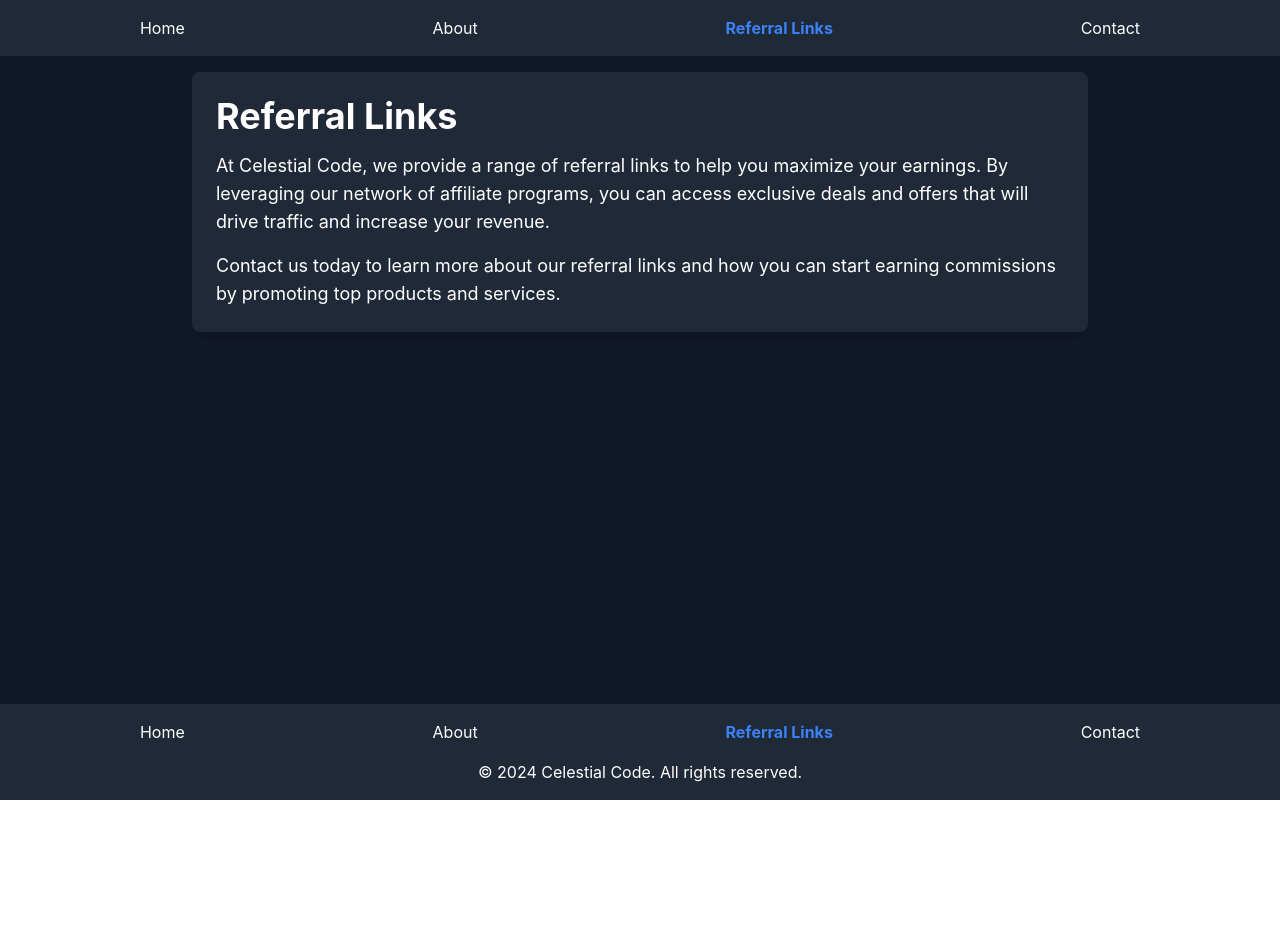
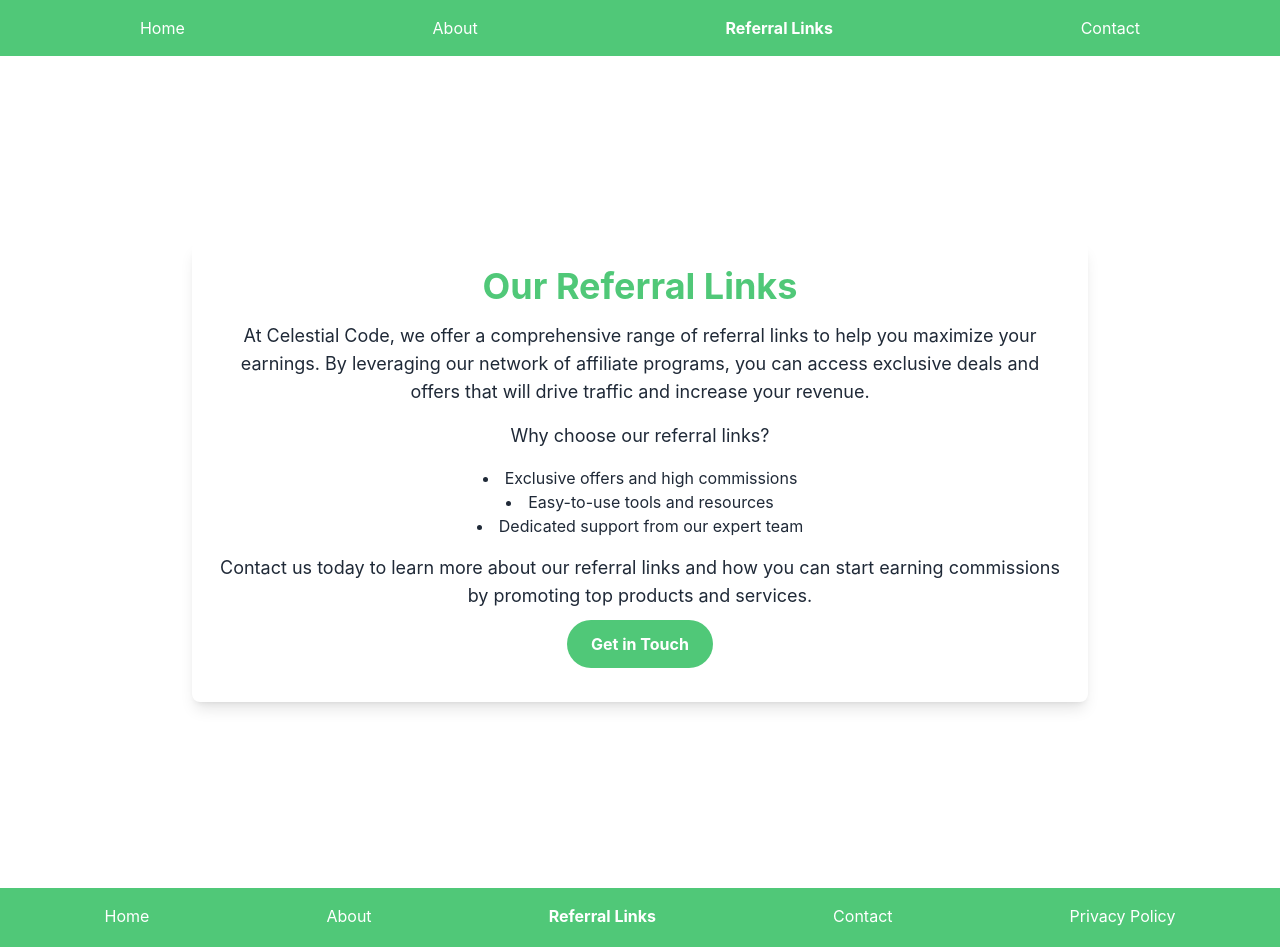
Before and after one commit to BryanHankins/CelestialCode, a React (Create React App) app: page /referral-links in a window 1280 px wide. Shown: the top 947 px of the page. Before the commit the page ends 800 px from the top, so only its background shows below. Built offline with nearby package versions, Linux system fonts and the light colour scheme.

Commit message:
1.02 version

```diff
--- a/src/App.tsx
+++ b/src/App.tsx
@@ -4,6 +4,7 @@
 import About from './pages/About';
 import ReferralLinks from './pages/ReferralLinks';
 import Contact from './pages/Contact';
+import PrivacyPolicy from './pages/Privacypolicy';
 import Navbar from './components/Navbar';
 import Footer from './components/Footer';
 import './index.css';
@@ -11,7 +12,7 @@
 const App: React.FC = () => {
   return (
     <Router>
-      <div className="min-h-screen bg-gray-900 text-white flex flex-col">
+      <div className="min-h-screen emerald text-black flex flex-col">
         <Navbar />
         <div className="flex-grow p-4">
           <Routes>
@@ -19,6 +20,7 @@
             <Route path="/about" element={<About />} />
             <Route path="/referral-links" element={<ReferralLinks />} />
             <Route path="/contact" element={<Contact />} />
+            <Route path="/privacy-policy" element={<PrivacyPolicy />} />
           </Routes>
         </div>
         <Footer />
--- a/src/components/Footer.tsx
+++ b/src/components/Footer.tsx
@@ -3,13 +3,13 @@
 
 const Footer: React.FC = () => {
   return (
-    <footer className="bg-gray-800 p-4">
+    <footer className="bg-emerald p-4">
       <ul className="flex justify-around">
         <li>
           <NavLink
             to="/"
             className={({ isActive }) =>
-              isActive ? 'text-blue-500 font-bold' : 'text-white hover:text-gray-300'
+              isActive ? 'text-white font-bold' : 'text-white hover:text-gray-300'
             }
             end
           >
@@ -20,7 +20,7 @@
           <NavLink
             to="/about"
             className={({ isActive }) =>
-              isActive ? 'text-blue-500 font-bold' : 'text-white hover:text-gray-300'
+              isActive ? 'text-white font-bold' : 'text-white hover:text-gray-300'
             }
           >
             About
@@ -30,7 +30,7 @@
           <NavLink
             to="/referral-links"
             className={({ isActive }) =>
-              isActive ? 'text-blue-500 font-bold' : 'text-white hover:text-gray-300'
+              isActive ? 'text-white font-bold' : 'text-white hover:text-gray-300'
             }
           >
             Referral Links
@@ -40,10 +40,20 @@
           <NavLink
             to="/contact"
             className={({ isActive }) =>
-              isActive ? 'text-blue-500 font-bold' : 'text-white hover:text-gray-300'
+              isActive ? 'text-white font-bold' : 'text-white hover:text-gray-300'
             }
           >
             Contact
+          </NavLink>
+        </li>
+        <li>
+          <NavLink
+            to="/privacy-policy"
+            className={({ isActive }) =>
+              isActive ? 'text-white font-bold' : 'text-white hover:text-gray-300'
+            }
+          >
+            Privacy Policy
           </NavLink>
         </li>
       </ul>
--- /dev/null
+++ b/src/components/Modal.tsx
@@ -0,0 +1,57 @@
+import React, { useState } from 'react';
+
+interface ModalProps {
+  isOpen: boolean;
+  onClose: () => void;
+}
+
+const Modal: React.FC<ModalProps> = ({ isOpen, onClose }) => {
+  const [email, setEmail] = useState('');
+
+  const handleSubmit = async (e: React.FormEvent) => {
+    e.preventDefault();
+    // Handle the email subscription logic here
+    const response = await fetch('http://localhost:5000/subscribe', {
+      method: 'POST',
+      headers: { 'Content-Type': 'application/json' },
+      body: JSON.stringify({ email }),
+    });
+    const data = await response.json();
+    alert(data.message);
+    onClose(); // Close the modal after submission
+  };
+
+  if (!isOpen) return null;
+
+  return (
+    <div className="fixed inset-0 flex items-center justify-center bg-black bg-opacity-50">
+      <div className="bg-white text-black p-6 rounded-lg shadow-lg max-w-md w-full">
+        <h2 className="text-2xl font-bold mb-4">Sign Up for Our Email Service</h2>
+        <form onSubmit={handleSubmit}>
+          <input
+            type="email"
+            value={email}
+            onChange={(e) => setEmail(e.target.value)}
+            placeholder="Enter your email"
+            required
+            className="w-full p-2 mb-4 border border-gray-300 rounded"
+          />
+          <button
+            type="submit"
+            className="w-full bg-blue-600 hover:bg-blue-700 text-white font-bold py-2 px-4 rounded"
+          >
+            Subscribe
+          </button>
+        </form>
+        <button
+          onClick={onClose}
+          className="mt-4 w-full bg-red-600 hover:bg-red-700 text-white font-bold py-2 px-4 rounded"
+        >
+          Close
+        </button>
+      </div>
+    </div>
+  );
+};
+
+export default Modal;
--- a/src/components/Navbar.tsx
+++ b/src/components/Navbar.tsx
@@ -3,13 +3,13 @@
 
 const Navbar: React.FC = () => {
   return (
-    <nav className="bg-gray-800 p-4">
+    <nav className="bg-emerald p-4">
       <ul className="flex justify-around">
         <li>
           <NavLink
             to="/"
             className={({ isActive }) =>
-              isActive ? 'text-blue-500 font-bold' : 'text-white hover:text-gray-300'
+              isActive ? 'text-white font-bold' : 'text-white hover:text-gray-300'
             }
             end
           >
@@ -20,7 +20,7 @@
           <NavLink
             to="/about"
             className={({ isActive }) =>
-              isActive ? 'text-blue-500 font-bold' : 'text-white hover:text-gray-300'
+              isActive ? 'text-white font-bold' : 'text-white hover:text-gray-300'
             }
           >
             About
@@ -30,7 +30,7 @@
           <NavLink
             to="/referral-links"
             className={({ isActive }) =>
-              isActive ? 'text-blue-500 font-bold' : 'text-white hover:text-gray-300'
+              isActive ? 'text-white font-bold' : 'text-white hover:text-gray-300'
             }
           >
             Referral Links
@@ -40,12 +40,13 @@
           <NavLink
             to="/contact"
             className={({ isActive }) =>
-              isActive ? 'text-blue-500 font-bold' : 'text-white hover:text-gray-300'
+              isActive ? 'text-white font-bold' : 'text-white hover:text-gray-300'
             }
           >
             Contact
           </NavLink>
         </li>
+
       </ul>
     </nav>
   );
--- a/src/pages/About.tsx
+++ b/src/pages/About.tsx
@@ -1,18 +1,29 @@
 import React from 'react';
+import { useNavigate } from 'react-router-dom';
 
 const About: React.FC = () => {
+  const navigate = useNavigate();
+
   return (
-    <div className="max-w-4xl mx-auto p-6 bg-gray-800 rounded-lg shadow-lg">
-      <h1 className="text-4xl font-bold mb-4">About Us</h1>
-      <p className="text-lg mb-4">
-        Celestial Code is a company based in Evansville, Indiana. Our goal is to empower individuals to achieve financial independence by providing innovative affiliate marketing solutions. We believe in giving people the tools and resources they need to create their own income streams and succeed in the digital economy.
-      </p>
-      <p className="text-lg mb-4">
-        In addition to our affiliate marketing services, we are dedicated to spreading the joys of the information technology sector to Evansville, a place where there really isn't a tech sector at all. We aim to foster a thriving tech community and inspire others to explore the exciting opportunities within the IT industry.
-      </p>
-      <p className="text-lg">
-        With a focus on cutting-edge technology and expert strategies, Celestial Code is dedicated to helping our clients maximize their earning potential. Join us on our mission to revolutionize the way people make money online and bring the benefits of the tech sector to new regions.
-      </p>
+    <div className="min-h-screen flex items-center justify-center bg-white text-emerald">
+      <div className="max-w-4xl mx-auto p-6 bg-white rounded-lg shadow-lg text-center">
+        <h1 className="text-4xl font-bold mb-4 text-emerald">About Us</h1>
+        <p className="text-lg mb-4 text-gray-800">
+          Celestial Code is a company based in Evansville, Indiana, dedicated to empowering individuals to achieve financial independence through affiliate marketing. Our mission is to provide innovative solutions and expert strategies to help you maximize your earning potential.
+        </p>
+        <p className="text-lg mb-4 text-gray-800">
+          In addition to our affiliate marketing services, we are passionate about spreading the joys of the information technology sector to Evansville, a place where there really isn't a tech sector at all. We aim to foster a thriving tech community and inspire others to explore the exciting opportunities within the IT industry.
+        </p>
+        <p className="text-lg text-gray-800">
+          Join us on our mission to revolutionize the way people make money online and bring the benefits of the tech sector to new regions.
+        </p>
+        <button
+          onClick={() => navigate('/referral-links')}
+          className="bg-emerald hover:bg-dark-emerald text-white font-bold py-3 px-6 rounded-full transition duration-300 my-2.5 mx-1.25"
+        >
+          Explore Our Referral Links
+        </button>
+      </div>
     </div>
   );
 };
--- a/src/pages/Contact.tsx
+++ b/src/pages/Contact.tsx
@@ -2,14 +2,22 @@
 
 const Contact: React.FC = () => {
   return (
-    <div className="max-w-4xl mx-auto p-6 bg-gray-800 rounded-lg shadow-lg">
-      <h1 className="text-4xl font-bold mb-4">Contact Us</h1>
-      <p className="text-lg">
-        For any inquiries or more information, please contact us at:
-        <a href="mailto:bryanhankinsdev@gmail.com" className="text-blue-400 ml-2">
+    <div className="min-h-screen flex items-center justify-center bg-white text-emerald">
+      <div className="max-w-4xl mx-auto p-6 bg-white rounded-lg shadow-lg text-center">
+        <h1 className="text-4xl font-bold mb-4 text-emerald">Contact Us</h1>
+        <p className="text-lg mb-4 text-gray-800">
+          For any inquiries or more information about our services and referral programs, please contact us at:
+        </p>
+        <a
+          href="mailto:bryanhankinsdev@gmail.com"
+          className="text-emerald underline my-2.5 mx-1.25"
+        >
           bryanhankinsdev@gmail.com
         </a>
-      </p>
+        <p className="text-lg mt-4 text-gray-800">
+          We're here to help you every step of the way. Get in touch with us today to start your journey towards financial independence.
+        </p>
+      </div>
     </div>
   );
 };
--- a/src/pages/Home.tsx
+++ b/src/pages/Home.tsx
@@ -1,7 +1,53 @@
-import React from 'react';
+import React, { useState } from 'react';
+import Modal from '../components/Modal';
+import { useNavigate } from 'react-router-dom';
 
 const Home: React.FC = () => {
-  return <div>Welcome to Celestial Code Home Page</div>;
+  const [isModalOpen, setIsModalOpen] = useState(false);
+  const navigate = useNavigate();
+
+  const openModal = () => {
+    setIsModalOpen(true);
+  };
+
+  const closeModal = () => {
+    setIsModalOpen(false);
+  };
+
+  return (
+    <div className="min-h-screen flex flex-col items-center justify-center bg-white text-emerald">
+      <div className="px-6 py-8 bg-white rounded-lg shadow-lg max-w-4xl text-center">
+        <h1 className="text-5xl font-bold mb-6 text-emerald">Welcome to Celestial Code</h1>
+        <p className="text-xl mb-6 text-gray-800">
+          At Celestial Code, we empower you to achieve financial independence through innovative affiliate marketing solutions. Leverage our expertise and state-of-the-art technology to maximize your earning potential. We believe in providing you with the best tools and strategies to help you succeed in the competitive world of affiliate marketing.
+        </p>
+        <p className="text-xl mb-6 text-gray-800">
+          Whether you're an experienced marketer or just getting started, Celestial Code provides the tools and resources you need to succeed. Our platform offers comprehensive training, robust tracking, and a wide range of affiliate programs to choose from. Explore the opportunities that await you and take control of your financial future with Celestial Code.
+        </p>
+        <div className="flex justify-center">
+          <button
+            onClick={openModal}
+            className="bg-emerald hover:bg-dark-emerald text-white font-bold py-3 px-6 rounded-full transition duration-300 my-2.5 mx-1.25"
+          >
+            Join Our Email List
+          </button>
+        </div>
+      </div>
+      <Modal isOpen={isModalOpen} onClose={closeModal} />
+      <div className="mt-12 px-6 py-8 bg-white rounded-lg shadow-lg max-w-4xl text-center">
+        <h2 className="text-4xl font-bold text-emerald mb-4">Our Goal</h2>
+        <p className="text-lg text-gray-800">
+          Our journey began with a dream and a determination to make a difference. In a small town with little to no access to technology, we saw a gap and an opportunity. With minimal resources and countless sleepless nights, we started from nothing. The road was tough, filled with obstacles and setbacks, but we never gave up. Through perseverance and a relentless pursuit of our vision, Celestial Code was born. Today, we stand as a testament to what can be achieved with hard work, dedication, and a belief in creating something extraordinary from nothing.
+        </p>
+        <button
+          onClick={() => navigate('/about')}
+          className="bg-emerald hover:bg-dark-emerald text-white font-bold py-3 px-6 rounded-full transition duration-300 my-2.5 mx-1.25"
+        >
+          Learn More About Us
+        </button>
+      </div>
+    </div>
+  );
 };
 
 export default Home;
--- /dev/null
+++ b/src/pages/Privacypolicy.tsx
@@ -0,0 +1,43 @@
+import React from 'react';
+
+const PrivacyPolicy: React.FC = () => {
+  return (
+    <div className="min-h-screen flex items-center justify-center bg-white text-emerald">
+      <div className="max-w-4xl mx-auto p-6 bg-white rounded-lg shadow-lg text-center">
+        <h1 className="text-4xl font-bold mb-4 text-emerald">Privacy Policy</h1>
+        <p className="text-lg mb-4 text-gray-800">
+          At Celestial Code, we are committed to protecting your privacy. This Privacy Policy outlines how we collect, use, and safeguard your information when you visit our website or use our services.
+        </p>
+        <h2 className="text-2xl font-bold mb-2 text-emerald">Information We Collect</h2>
+        <p className="text-lg mb-4 text-gray-800">
+          We may collect personal information such as your name, email address, and other contact details when you subscribe to our email service, fill out a contact form, or interact with our website.
+        </p>
+        <h2 className="text-2xl font-bold mb-2 text-emerald">How We Use Your Information</h2>
+        <p className="text-lg mb-4 text-gray-800">
+          The information we collect is used to provide and improve our services, communicate with you, and personalize your experience. We may also use your information to send you promotional materials and updates about our products and services.
+        </p>
+        <h2 className="text-2xl font-bold mb-2 text-emerald">Sharing Your Information</h2>
+        <p className="text-lg mb-4 text-gray-800">
+          We do not sell, trade, or otherwise transfer your personal information to outside parties without your consent, except as required by law or as necessary to provide our services.
+        </p>
+        <h2 className="text-2xl font-bold mb-2 text-emerald">Security</h2>
+        <p className="text-lg mb-4 text-gray-800">
+          We implement a variety of security measures to maintain the safety of your personal information. However, no method of transmission over the internet or electronic storage is 100% secure, and we cannot guarantee absolute security.
+        </p>
+        <h2 className="text-2xl font-bold mb-2 text-emerald">Your Consent</h2>
+        <p className="text-lg mb-4 text-gray-800">
+          By using our website, you consent to our Privacy Policy. If we make changes to this policy, we will update the Privacy Policy page on our website.
+        </p>
+        <h2 className="text-2xl font-bold mb-2 text-emerald">Contact Us</h2>
+        <p className="text-lg mb-4 text-gray-800">
+          If you have any questions about this Privacy Policy, please contact us at:
+          <a href="mailto:bryanhankinsdev@gmail.com" className="text-emerald ml-2 underline my-2.5 mx-1.25">
+            bryanhankinsdev@gmail.com
+          </a>
+        </p>
+      </div>
+    </div>
+  );
+};
+
+export default PrivacyPolicy;
--- a/src/pages/ReferralLinks.tsx
+++ b/src/pages/ReferralLinks.tsx
@@ -1,15 +1,34 @@
 import React from 'react';
+import { useNavigate } from 'react-router-dom';
 
 const ReferralLinks: React.FC = () => {
+  const navigate = useNavigate();
+
   return (
-    <div className="max-w-4xl mx-auto p-6 bg-gray-800 rounded-lg shadow-lg">
-      <h1 className="text-4xl font-bold mb-4">Referral Links</h1>
-      <p className="text-lg mb-4">
-        At Celestial Code, we provide a range of referral links to help you maximize your earnings. By leveraging our network of affiliate programs, you can access exclusive deals and offers that will drive traffic and increase your revenue.
-      </p>
-      <p className="text-lg">
-        Contact us today to learn more about our referral links and how you can start earning commissions by promoting top products and services.
-      </p>
+    <div className="min-h-screen flex items-center justify-center bg-white text-emerald">
+      <div className="max-w-4xl mx-auto p-6 bg-white rounded-lg shadow-lg text-center">
+        <h1 className="text-4xl font-bold mb-4 text-emerald">Our Referral Links</h1>
+        <p className="text-lg mb-4 text-gray-800">
+          At Celestial Code, we offer a comprehensive range of referral links to help you maximize your earnings. By leveraging our network of affiliate programs, you can access exclusive deals and offers that will drive traffic and increase your revenue.
+        </p>
+        <p className="text-lg mb-4 text-gray-800">
+          Why choose our referral links?
+        </p>
+        <ul className="list-disc list-inside mb-4 text-gray-800">
+          <li>Exclusive offers and high commissions</li>
+          <li>Easy-to-use tools and resources</li>
+          <li>Dedicated support from our expert team</li>
+        </ul>
+        <p className="text-lg text-gray-800">
+          Contact us today to learn more about our referral links and how you can start earning commissions by promoting top products and services.
+        </p>
+        <button
+          onClick={() => navigate('/contact')}
+          className="bg-emerald hover:bg-dark-emerald text-white font-bold py-3 px-6 rounded-full transition duration-300 my-2.5 mx-1.25"
+        >
+          Get in Touch
+        </button>
+      </div>
     </div>
   );
 };
```
Also changed, not shown: tailwind.config.js (+7 -1 lines).
